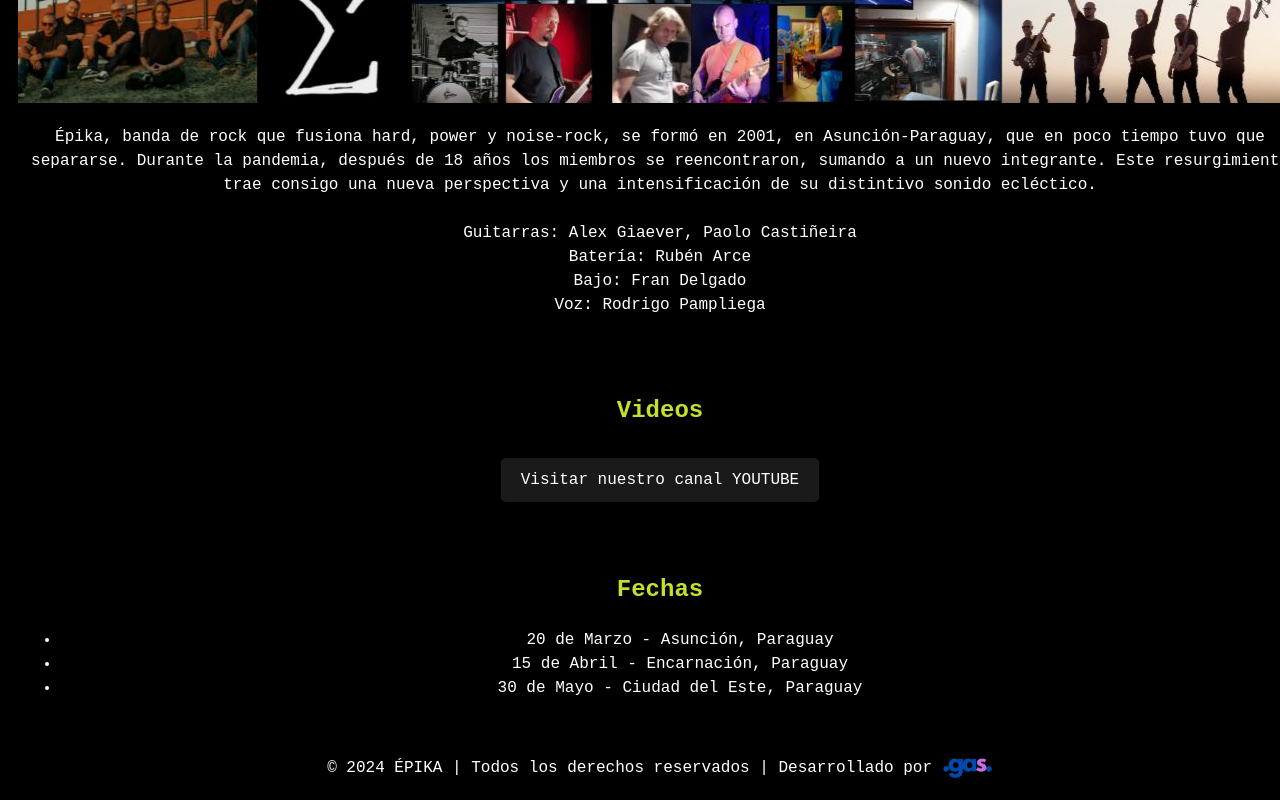
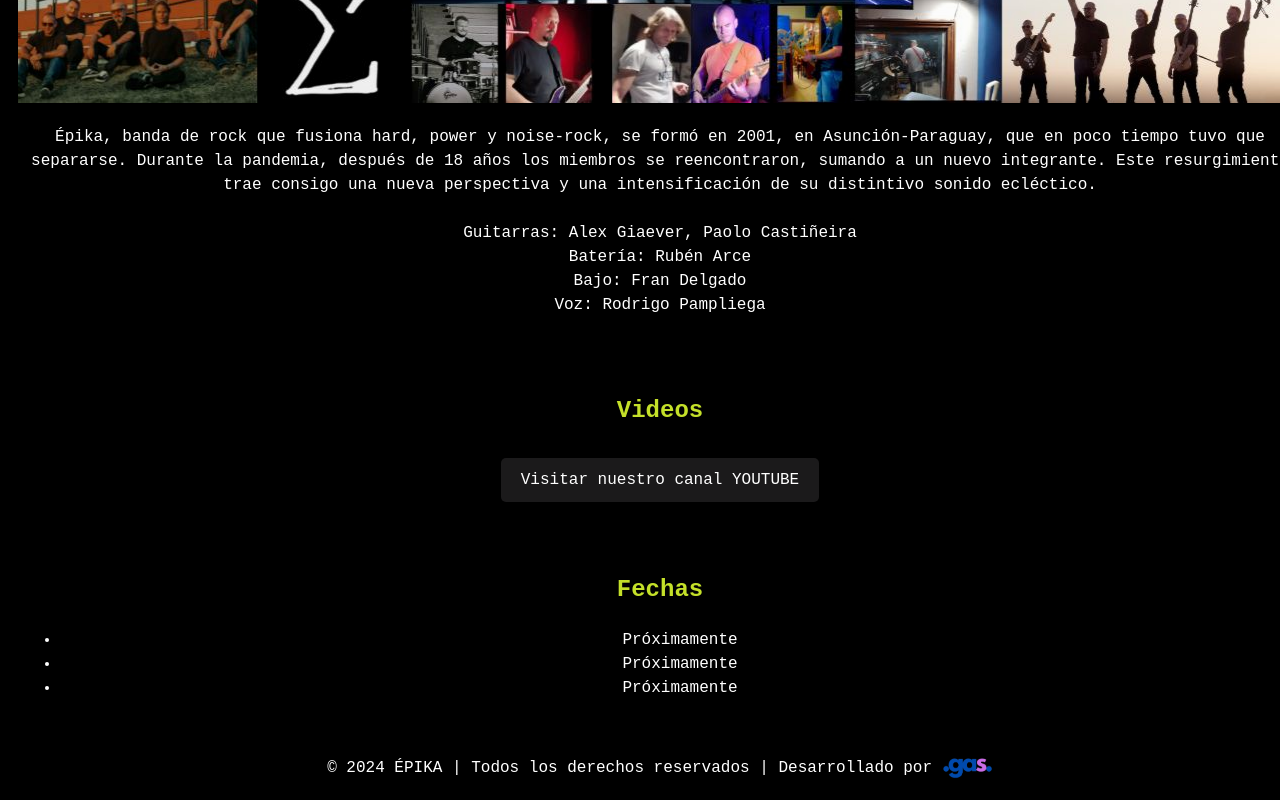
Before and after one commit to FranDelgadoL/epika-web, a React (Vite) app: page / in a window 1280 px wide. Shown: the part 1696-2496 px from the top of the page. Built offline with nearby package versions, Linux system fonts and the light colour scheme.

Commit message:
agregado nueva ruta a dist

```diff
--- a/index.html
+++ b/index.html
@@ -4,7 +4,7 @@
     <meta charset="UTF-8" />
     <link rel="icon" type="image/svg+xml" href="/epika-web/vite.svg" />
     <meta name="viewport" content="width=device-width, initial-scale=1.0" />
-    <title>Épica - Rock Psicodélico</title>
+    <title>Épika banda</title>
     <link href="https://fonts.googleapis.com/css2?family=EB+Garamond:wght@700&display=swap" rel="stylesheet">
   </head>
   <body>
--- a/src/App.jsx
+++ b/src/App.jsx
@@ -122,9 +122,9 @@ Voz: Rodrigo Pampliega</p>
         <section id="fechas" className="section fade-in">
           <h2 className="psychedelic-text">Fechas</h2>
           <ul>
-            <li>20 de Marzo - Asunción, Paraguay</li>
-            <li>15 de Abril - Encarnación, Paraguay</li>
-            <li>30 de Mayo - Ciudad del Este, Paraguay</li>
+            <li>Próximamente</li>
+            <li>Próximamente</li>
+            <li>Próximamente</li>
           </ul>
         </section>
       </main>
--- a/vite.config.js
+++ b/vite.config.js
@@ -2,6 +2,6 @@ import { defineConfig } from 'vite';
 import react from '@vitejs/plugin-react';
 
 export default defineConfig({
-  base: '/epika-web/', //
+  base: './', //
   plugins: [react()],
 });
```
Also changed, not shown: 3 other files (tests, documents, lock files or other folders).
